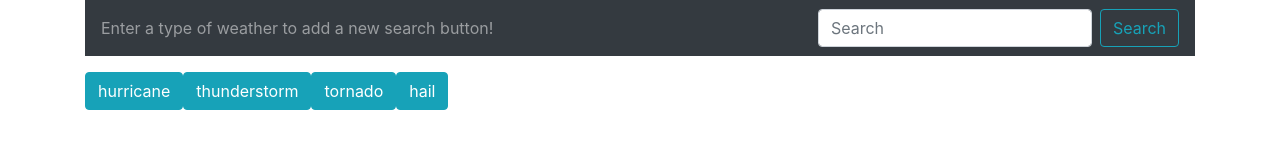
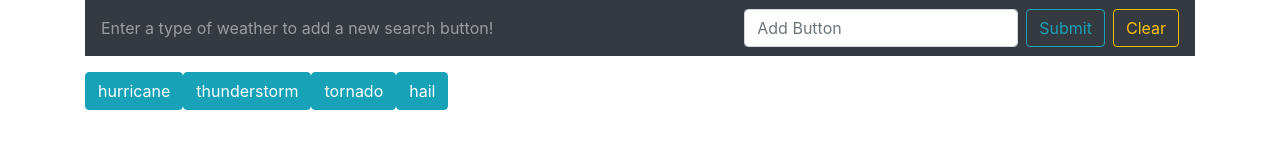
Before and after one commit to pete26d/giphNado, a plain HTML site: page index.html in a window 1280 px wide. Drawn offline with nearby package versions, Linux system fonts and the light colour scheme.

Commit message:
add button to clear gifs from page

```diff
--- a/assets/javascript/app.js
+++ b/assets/javascript/app.js
@@ -101,6 +101,9 @@ window.onload = function() {
     // add event listener to window so that it will pick up dynamically created buttons
     $(document).on("click", ".search-gif", renderGifs);
     $(document).on("click", ".gif-result", changeState);
+    $("#gif-clear").on("click", function() {
+        $("#display-gif").empty();
+    });
 
 
     // create inital list of buttons and gifs from hard-coded array
--- a/index.html
+++ b/index.html
@@ -17,8 +17,10 @@
                 Enter a type of weather to add a new search button!
             </span>
         <form class="form-inline">
-            <input class="form-control mr-sm-2" type="search" placeholder="Search" aria-label="Search" id="gif-input">
-            <button class="btn btn-outline-info my-2 my-sm-0" type="submit" id="gif-submit">Search</button>
+            <input class="form-control mr-sm-2" type="search" placeholder="Add Button" aria-label="Add Button" id="gif-input">
+            <button class="btn btn-outline-info mr-2" type="submit" id="gif-submit">Submit</button>
+            <button class="btn btn-outline-warning" type="submit" id="gif-clear">Clear</button>
+
         </form>
     </nav>
 
```
